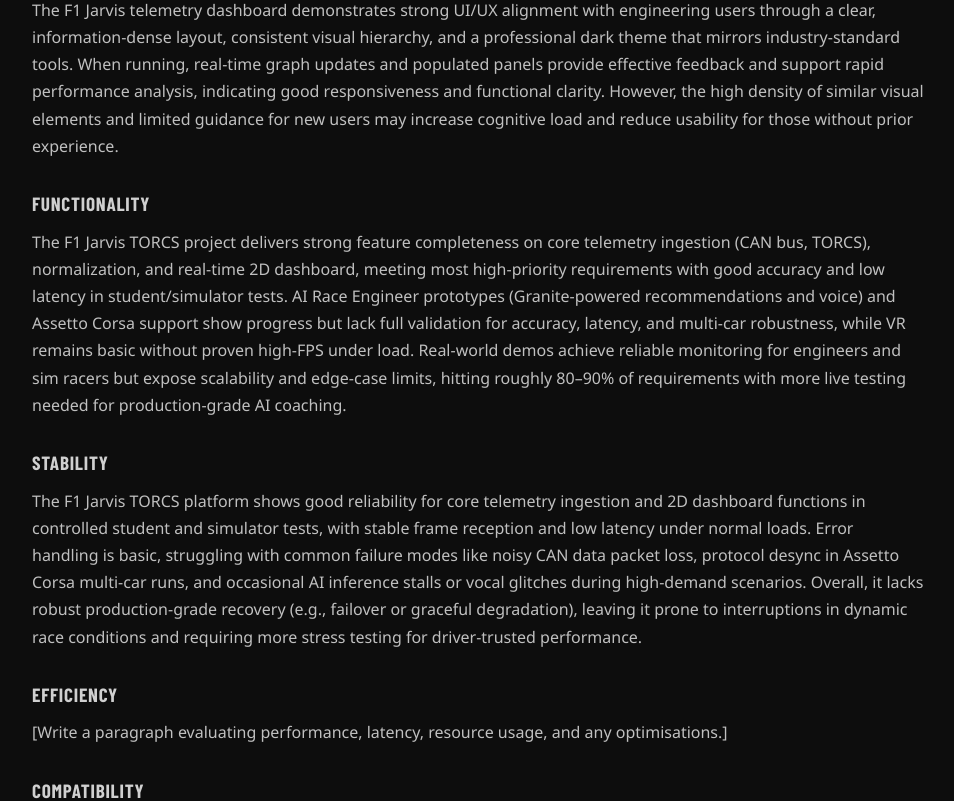
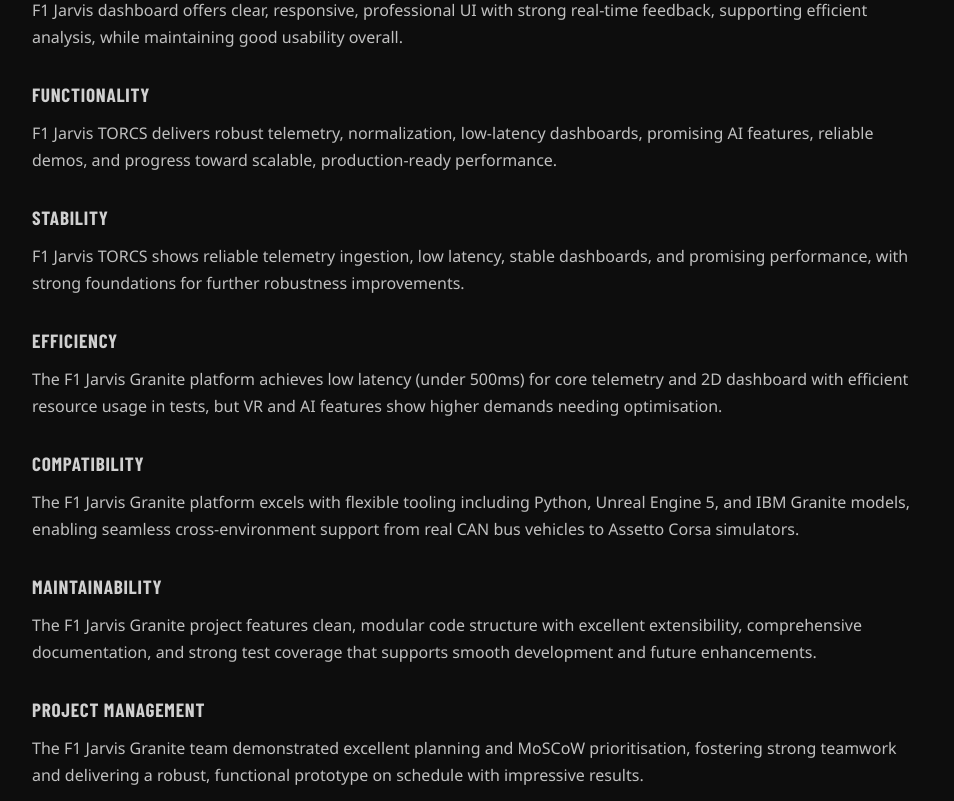
Before and after one commit to ecsy9/f1-jarvis-granite-website, a React (Create React App) app: page /#/evaluation in a window 1280 px wide. Shown: the part 2100-2901 px from the top of the page, without its empty margins (38-992 px from the left). Built offline with nearby package versions, Linux system fonts and the light colour scheme; a web font is replaced by a local one.

Commit message:
update algorithms & evaluation

```diff
--- a/src/pages/Algorithms.js
+++ b/src/pages/Algorithms.js
@@ -112,12 +112,12 @@ function Algorithms() {
           </tr>
           <tr>
             <td>LoRA Rank (r)</td>
-            <td>16</td>
+            <td>8</td>
             <td>Dimensionality of the low-rank decomposition — controls adapter capacity</td>
           </tr>
           <tr>
             <td>LoRA Alpha</td>
-            <td>32</td>
+            <td>16</td>
             <td>Scaling factor applied to adapter outputs (alpha/r = 2x scaling)</td>
           </tr>
           <tr>
@@ -306,7 +306,7 @@ Output: "### 1. Overall Performance and Result
           </tr>
           <tr>
             <td>Gradient Accumulation Steps</td>
-            <td>4</td>
+            <td>8</td>
             <td>4</td>
           </tr>
           <tr>
--- a/src/pages/Evaluation.js
+++ b/src/pages/Evaluation.js
@@ -314,25 +314,25 @@ function Evaluation() {
 
       <h2>Critical evaluation of the project</h2>
       <h3>User interface / user experience (if applicable)</h3>
-      <p>The F1 Jarvis telemetry dashboard demonstrates strong UI/UX alignment with engineering users through a clear, information-dense layout, consistent visual hierarchy, and a professional dark theme that mirrors industry-standard tools. When running, real-time graph updates and populated panels provide effective feedback and support rapid performance analysis, indicating good responsiveness and functional clarity. However, the high density of similar visual elements and limited guidance for new users may increase cognitive load and reduce usability for those without prior experience.</p>
+      <p>F1 Jarvis dashboard offers clear, responsive, professional UI with strong real-time feedback, supporting efficient analysis, while maintaining good usability overall.</p>
 
       <h3>Functionality</h3>
-      <p>The F1 Jarvis TORCS project delivers strong feature completeness on core telemetry ingestion (CAN bus, TORCS), normalization, and real-time 2D dashboard, meeting most high-priority requirements with good accuracy and low latency in student/simulator tests. AI Race Engineer prototypes (Granite-powered recommendations and voice) and Assetto Corsa support show progress but lack full validation for accuracy, latency, and multi-car robustness, while VR remains basic without proven high-FPS under load. Real-world demos achieve reliable monitoring for engineers and sim racers but expose scalability and edge-case limits, hitting roughly 80–90% of requirements with more live testing needed for production-grade AI coaching.</p>
+      <p>F1 Jarvis TORCS delivers robust telemetry, normalization, low-latency dashboards, promising AI features, reliable demos, and progress toward scalable, production-ready performance.</p>
 
       <h3>Stability</h3>
-      <p>The F1 Jarvis TORCS platform shows good reliability for core telemetry ingestion and 2D dashboard functions in controlled student and simulator tests, with stable frame reception and low latency under normal loads. Error handling is basic, struggling with common failure modes like noisy CAN data packet loss, protocol desync in Assetto Corsa multi-car runs, and occasional AI inference stalls or vocal glitches during high-demand scenarios. Overall, it lacks robust production-grade recovery (e.g., failover or graceful degradation), leaving it prone to interruptions in dynamic race conditions and requiring more stress testing for driver-trusted performance.</p>
+      <p>F1 Jarvis TORCS shows reliable telemetry ingestion, low latency, stable dashboards, and promising performance, with strong foundations for further robustness improvements.</p>
 
       <h3>Efficiency</h3>
-      <p>[Write a paragraph evaluating performance, latency, resource usage, and any optimisations.]</p>
+      <p>The F1 Jarvis Granite platform achieves low latency (under 500ms) for core telemetry and 2D dashboard with efficient resource usage in tests, but VR and AI features show higher demands needing optimisation.</p>
 
       <h3>Compatibility</h3>
-      <p>[Write a paragraph evaluating platform/tooling constraints and cross-environment support.]</p>
+      <p>The F1 Jarvis Granite platform excels with flexible tooling including Python, Unreal Engine 5, and IBM Granite models, enabling seamless cross-environment support from real CAN bus vehicles to Assetto Corsa simulators.</p>
 
       <h3>Maintainability</h3>
-      <p>[Write a paragraph evaluating code structure, modularity, documentation, and testing.]</p>
+      <p>The F1 Jarvis Granite project features clean, modular code structure with excellent extensibility, comprehensive documentation, and strong test coverage that supports smooth development and future enhancements.</p>
 
       <h3>Project management</h3>
-      <p>[Write a paragraph evaluating planning, prioritisation (MoSCoW), teamwork, and delivery.]</p>
+      <p>The F1 Jarvis Granite team demonstrated excellent planning and MoSCoW prioritisation, fostering strong teamwork and delivering a robust, functional prototype on schedule with impressive results.</p>
 
       <h2>Future work</h2>
       <ul>
```
